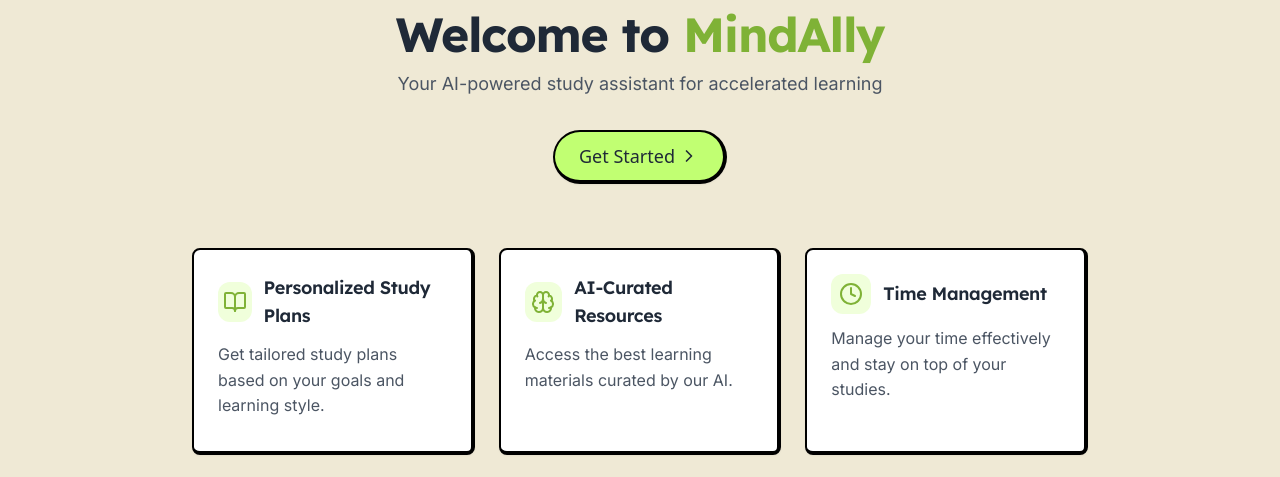
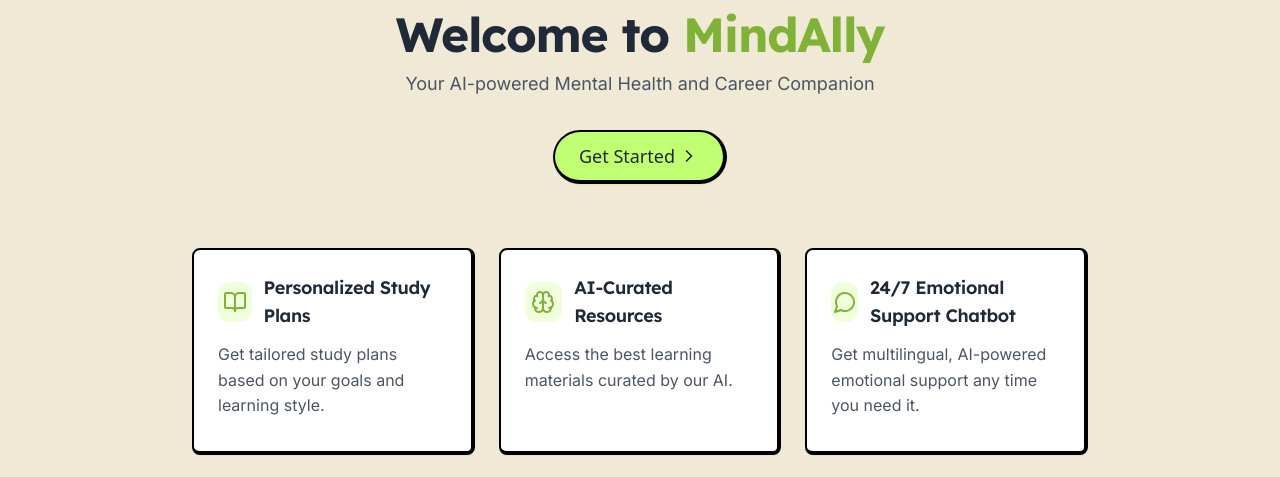
Before and after one commit to harsh17-ops/MindAlly, a Next.js app: page / in a window 1280 px wide. Shown: the part 206-683 px from the top of the page. Built offline with nearby package versions, Linux system fonts and the light colour scheme; no server answers.

Commit message:
Initial commit with chatbot and emotional support features

```diff
--- a/src/app/(marketing)/page.tsx
+++ b/src/app/(marketing)/page.tsx
@@ -1,6 +1,6 @@
 'use client'
 
-import { BookOpen, Brain, Clock } from 'lucide-react'
+import { BookOpen, Brain, Clock, MessageCircle } from 'lucide-react'
 import { HeroSection } from '@/components/sections/HeroSection'
 import { FeaturesGrid } from '@/components/sections/FeatureGrid'
 import { useSession } from 'next-auth/react'
@@ -32,6 +32,11 @@ export default function Page() {
       description: "Access the best learning materials curated by our AI."
     },
     {
+      icon: <MessageCircle className="h-5 w-5 sm:h-6 sm:w-6 text-[#7fb236]" />,
+      title: "24/7 Emotional Support Chatbot",
+      description: "Get multilingual, AI-powered emotional support any time you need it."
+    },
+    {
       icon: <Clock className="h-5 w-5 sm:h-6 sm:w-6 text-[#7fb236]" />,
       title: "Time Management",
       description: "Manage your time effectively and stay on top of your studies."
@@ -43,7 +48,7 @@ export default function Page() {
       <HeroSection
         title="Welcome to"
         highlightedText="MindAlly"
-        description="Your AI-powered study assistant for accelerated learning"
+        description="Your AI-powered Mental Health and Career Companion"
         ctaText={session ? "Go to Dashboard" : "Get Started"}
         ctaLink={session ? "/home" : "/register"}
       />
```
